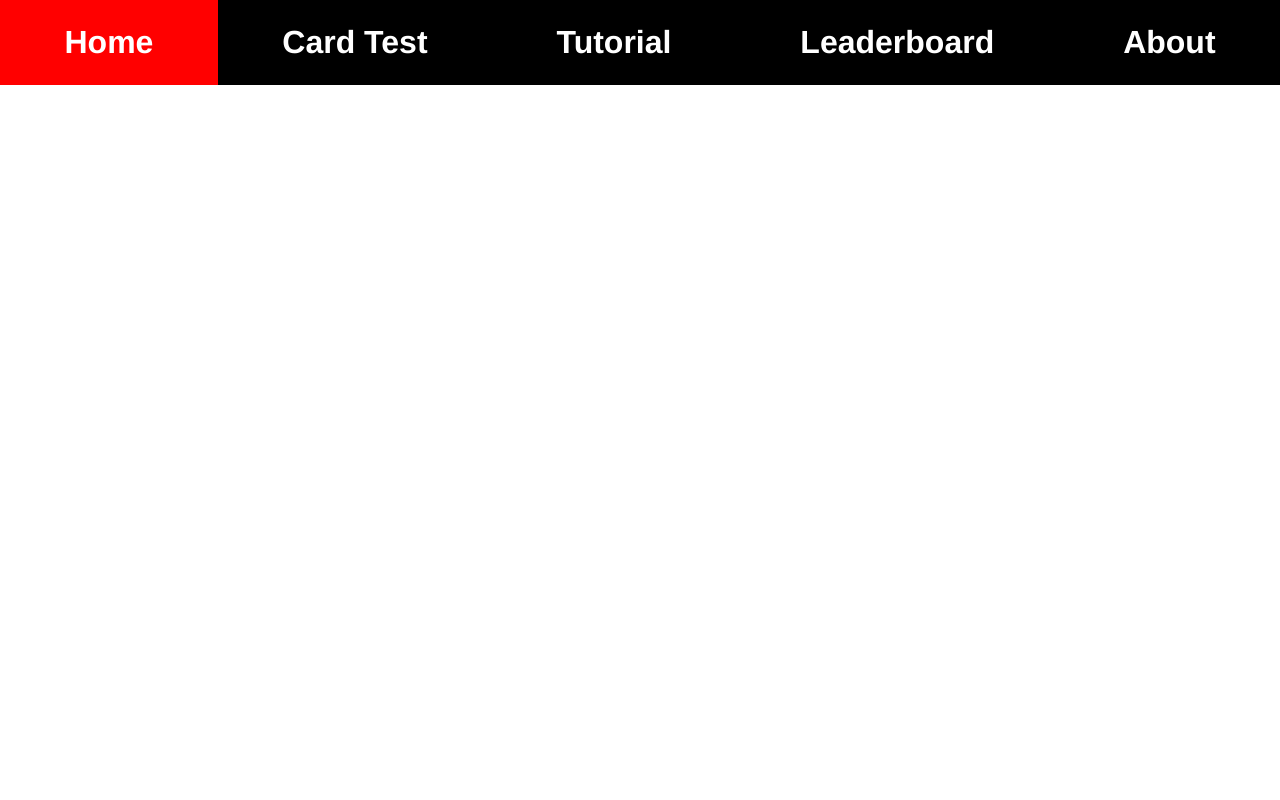
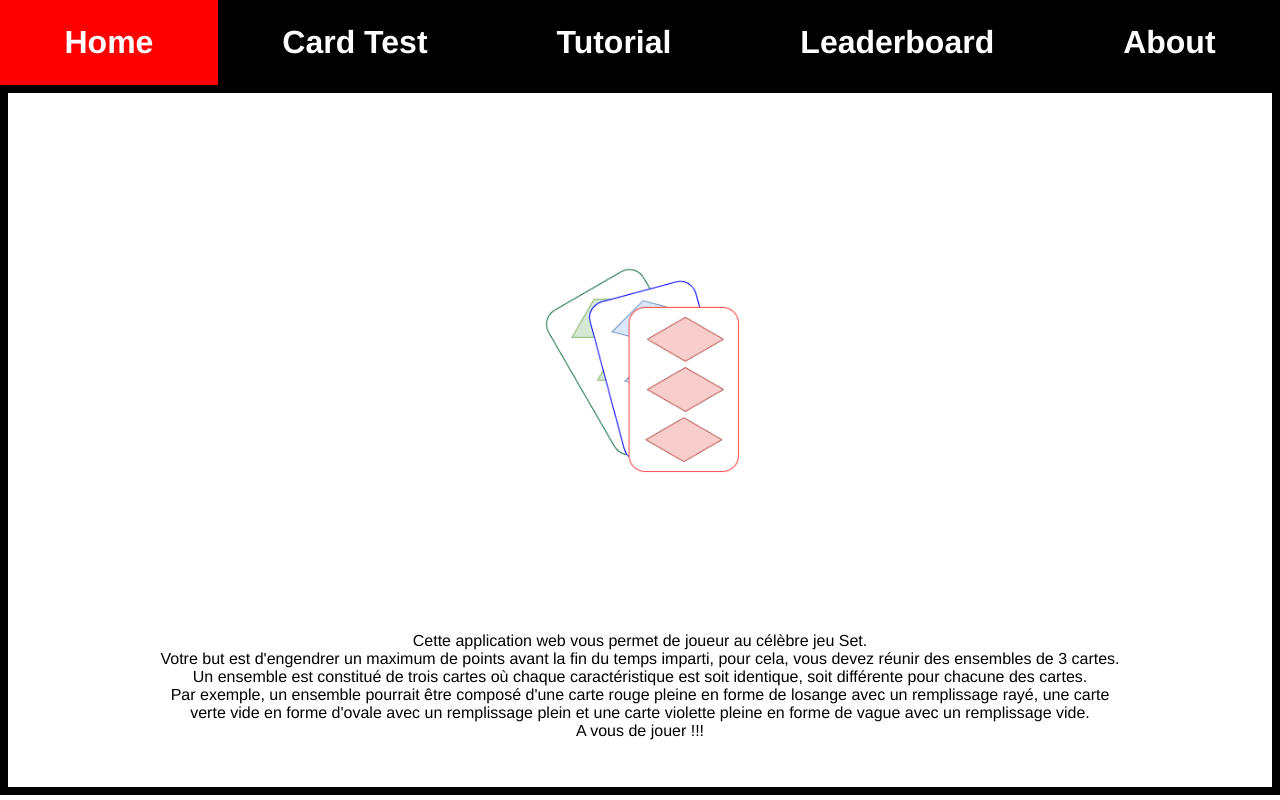
Before and after one commit to Basuw/HyperSet, a website: page views/tutorial.html in a window 1280 px wide. Drawn offline with Linux system fonts and the light colour scheme.

Commit message:
Page tutorial avec image

```diff
--- a/styles/index.css
+++ b/styles/index.css
@@ -108,3 +108,27 @@ h1 {
     flex-direction: column;
     margin-top: auto;
 }
+
+#tuto-block {
+    height: 86.7vh;
+    background-color: white;
+    border: 0.5rem solid black;
+}
+
+#p-block {
+    height: 75%;
+    width: 75%;
+    position: absolute;
+    top: 55%;
+    left: 50%;
+    transform: translate(-50%, -50%);
+    display: flex;
+    flex-direction: column;
+    justify-content: center;
+    text-align: center;
+}
+
+#picture-logo {
+    display: block;
+    margin: auto;
+}
--- a/views/tutorial.html
+++ b/views/tutorial.html
@@ -3,22 +3,46 @@
 <html lang="en">
 
 <head>
-    <meta charset="UTF-8">
-    <title>Game</title>
+    <meta charset="utf-8">
+    <title>Tutorial</title>
     <!-- <base href="https://codefirst.iut.uca.fr/containers/HyperSet-hyperset/"> -->
-    <link rel="stylesheet" type="text/css" href="/styles/style.css">
-    <link rel="stylesheet" type="text/css" href="/styles/index.css">
+    <link rel="stylesheet" type="text/css" href="../styles/style.css">
+    <link rel="stylesheet" type="text/css" href="../styles/index.css">
 </head>
 
 
 <header>
     <ul id="nav-bar">
-        <li><a href="./index.html">Home</a></li> <!-- maybe put a logo -->
-        <li><a href="./views/cards-test.html">Card Test</a></li>
-        <li><a href="./views/tutorial.html">Tutorial</a></li>
-        <li><a href="./views/leaderboard.html">Leaderboard</a></li>
-        <li><a href="./views/about.html">About</a></li>
+        <li><a href="../index.html">Home</a></li>
+        <li><a href="./cards-test.html">Card Test</a></li>
+        <li><a href="./tutorial.html">Tutorial</a></li>
+        <li><a href="./leaderboard.html">Leaderboard</a></li>
+        <li><a href="./about.html">About</a></li>
     </ul>
 </header>
 
+<body>
+    <div id="tuto-block">
+        <div id="p-block">
+            <img src="../resources/logo.png"
+                 id="picture-logo"
+                 width="200"
+                 height=auto
+                 alt="Picture not found" /><br /><br />
+            <p>
+                Cette application web vous permet de joueur au célèbre jeu Set.<br />
+                Votre but est d'engendrer un maximum de points avant la fin du temps imparti,
+                pour cela, vous devez réunir des ensembles de 3 cartes.<br />
+                Un ensemble est constitué de trois cartes où chaque caractéristique est soit identique, soit différente pour chacune des cartes.<br />
+                Par exemple, un ensemble pourrait être composé d'une carte rouge pleine en forme de losange avec un remplissage rayé,
+                une carte verte vide en forme d'ovale avec un remplissage plein et une carte violette pleine en forme de vague avec un remplissage vide.<br />
+                A vous de jouer !!!
+            </p>
+        </div>
+    </div>
+
+
+
+</body>
+
 </html>
```
Also changed, not shown: index.html (+6 -3 lines), views/navBar.html (added, +20 -0 lines), resources/logo.png (added).
